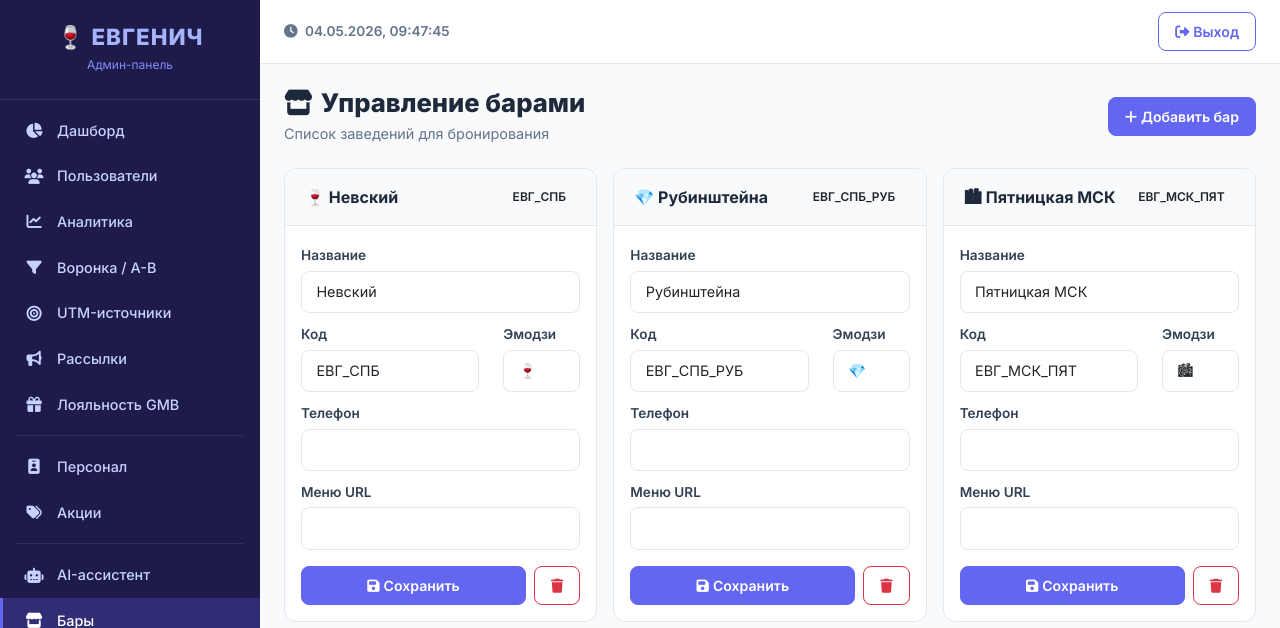
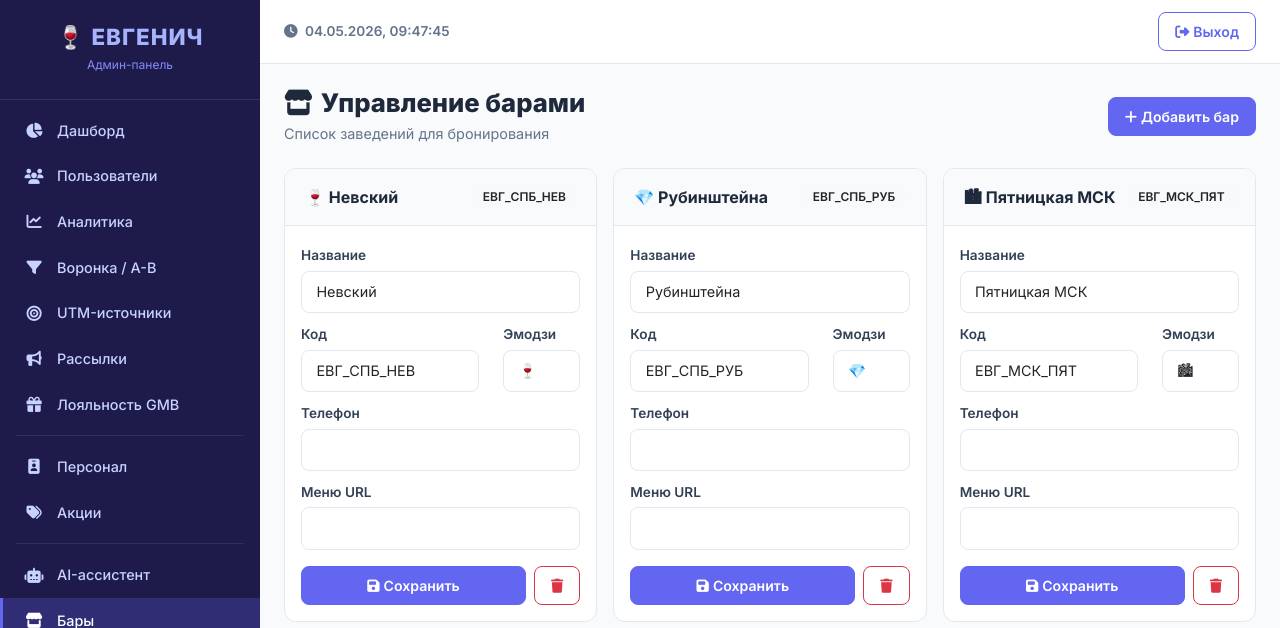
Before and after one commit to Nilsonfts/evgenich-gift, a Flask app: page /bars in a window 1280 px wide. Shown: the top 628 px of the page. Run offline with Flask 3, Linux system fonts and the light colour scheme; the visitor is signed in with stand-in values (Sample User, id 1); parts of the project's set-up code (start-up, migrations or seed data) failed here and were passed over; some libraries are stand-ins or nearby versions.

Commit message:
fix(amo): ЕВГ_СПБ → ЕВГ_СПБ_НЕВ для бара СПб Невский 53
Корректные коды баров:
- Москва, Пятницкая 30с1     → ЕВГ_МСК_ПЯТ
- Москва, Цветной бульвар 11с3 → ЕВГ_МСК_ЦВЕТ
- СПб, Невский 53           → ЕВГ_СПБ_НЕВ (было ЕВГ_СПБ — неверно)
- СПб, Рубинштейна 9         → ЕВГ_СПБ_РУБ

Затронуто:
- core/admin_config.py — главный конфиг баров
- handlers/booking_flow.py — TG-бронь, mapping callback_id → code
- utils/social_bookings_export.py — экспорт в Sheets (mapping + default)
- web/app.py — админка
- web/templates/bars.html, web/templates_full/full/bars.html — placeholder в форме

```diff
--- a/core/admin_config.py
+++ b/core/admin_config.py
@@ -42,7 +42,7 @@ def get_texts():
 def get_bars():
     """Получить список баров"""
     return load_config('bars.json', [
-        {'name': 'СПб, Невский 53', 'code': 'ЕВГ_СПБ', 'emoji': '🍷', 'callback_id': 'bar_nevsky', 'tag': '', 'phone': '', 'menu_url': ''},
+        {'name': 'СПб, Невский 53', 'code': 'ЕВГ_СПБ_НЕВ', 'emoji': '🍷', 'callback_id': 'bar_nevsky', 'tag': '', 'phone': '', 'menu_url': ''},
         {'name': 'СПб, Рубинштейна 9', 'code': 'ЕВГ_СПБ_РУБ', 'emoji': '💎', 'callback_id': 'bar_rubinstein', 'tag': '', 'phone': '', 'menu_url': ''},
         {'name': 'МСК, Пятницкая 30', 'code': 'ЕВГ_МСК_ПЯТ', 'emoji': '🏛️', 'callback_id': 'bar_pyatnitskaya', 'tag': '', 'phone': '', 'menu_url': ''},
         {'name': 'МСК, Цветной бульвар', 'code': 'ЕВГ_МСК_ЦВЕТ', 'emoji': '🌸', 'callback_id': 'bar_tsvetnoj', 'tag': '', 'phone': '', 'menu_url': ''}
--- a/handlers/booking_flow.py
+++ b/handlers/booking_flow.py
@@ -185,7 +185,7 @@ def register_booking_handlers(bot):
         else:
             # Фоллбэк на старую систему, если бар не найден
             bar_mapping = {
-                'bar_nevsky': 'ЕВГ_СПБ',
+                'bar_nevsky': 'ЕВГ_СПБ_НЕВ',
                 'bar_rubinstein': 'ЕВГ_СПБ_РУБ',
                 'bar_pyatnitskaya': 'ЕВГ_МСК_ПЯТ',
                 'bar_tsvetnoj': 'ЕВГ_МСК_ЦВЕТ'
--- a/utils/social_bookings_export.py
+++ b/utils/social_bookings_export.py
@@ -736,12 +736,12 @@ def export_booking_to_secondary_table(booking_data: Dict[str, Any], user_id: int
 
         # Определяем тег бара по полю 'bar'
         bar_tags = {
-            'bar_nevsky': 'ЕВГ_СПБ',
+            'bar_nevsky': 'ЕВГ_СПБ_НЕВ',
             'bar_rubinstein': 'ЕВГ_СПБ_РУБ',
             'bar_pyatnitskaya': 'ЕВГ_МСК_ПЯТ',
             'bar_tsvetnoj': 'ЕВГ_МСК_ЦВЕТ'
         }
-        bar_tag = bar_tags.get(booking_data.get('bar', ''), 'ЕВГ_СПБ')
+        bar_tag = bar_tags.get(booking_data.get('bar', ''), 'ЕВГ_СПБ_НЕВ')
 
         # Формируем строку для новой таблицы (колонки A-R)
         # Генерируем название сделки: TAG (имя) номер
--- a/web/app.py
+++ b/web/app.py
@@ -199,7 +199,7 @@ def _init_defaults():
         })
     if not os.path.exists(BARS_F):
         _save(BARS_F, [
-            {'name': 'Невский', 'code': 'ЕВГ_СПБ', 'emoji': '🍷', 'callback_id': 'bar_nevsky'},
+            {'name': 'Невский', 'code': 'ЕВГ_СПБ_НЕВ', 'emoji': '🍷', 'callback_id': 'bar_nevsky'},
             {'name': 'Рубинштейна', 'code': 'ЕВГ_СПБ_РУБ', 'emoji': '💎', 'callback_id': 'bar_rubinstein'},
             {'name': 'Пятницкая МСК', 'code': 'ЕВГ_МСК_ПЯТ', 'emoji': '🏙', 'callback_id': 'bar_pyatnitskaya'},
             {'name': 'Цветной МСК', 'code': 'ЕВГ_МСК_ЦВЕТ', 'emoji': '🌸', 'callback_id': 'bar_tsvetnoj'},
--- a/web/templates/bars.html
+++ b/web/templates/bars.html
@@ -39,7 +39,7 @@
 
                     <div class="mb-3">
                         <label class="form-label">Код для AMO (тег)</label>
-                        <input type="text" class="form-control" name="code" placeholder="ЕВГ_СПБ" required>
+                        <input type="text" class="form-control" name="code" placeholder="ЕВГ_СПБ_НЕВ" required>
                         <small class="text-muted">Уникальный код для системы</small>
                     </div>
 
--- a/web/templates_full/full/bars.html
+++ b/web/templates_full/full/bars.html
@@ -71,7 +71,7 @@
                 <input type="hidden" name="action" value="add">
                 <div class="modal-body">
                     <div class="mb-3"><label class="form-label">Название</label><input type="text" name="name" class="form-control" required></div>
-                    <div class="mb-3"><label class="form-label">Код</label><input type="text" name="code" class="form-control" required placeholder="ЕВГ_СПБ"></div>
+                    <div class="mb-3"><label class="form-label">Код</label><input type="text" name="code" class="form-control" required placeholder="ЕВГ_СПБ_НЕВ"></div>
                     <div class="mb-3"><label class="form-label">Callback ID</label><input type="text" name="callback_id" class="form-control" required placeholder="bar_name"></div>
                     <div class="row mb-3">
                         <div class="col-6"><label class="form-label">Эмодзи</label><input type="text" name="emoji" class="form-control" value="🍷"></div>
```
